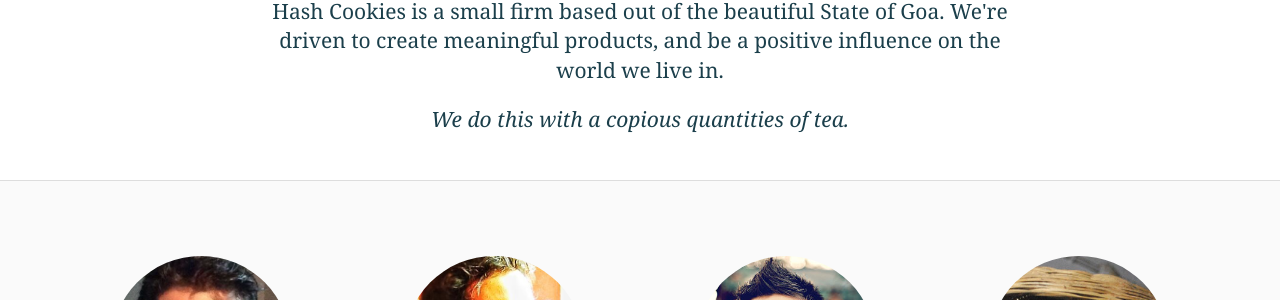
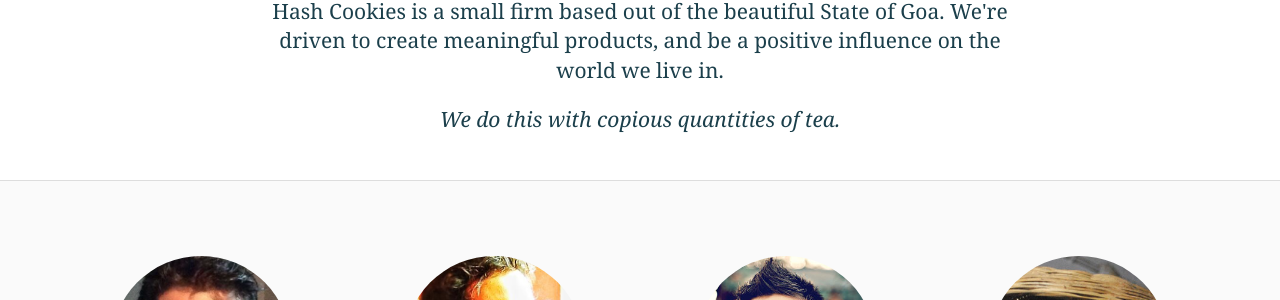
Before and after one commit to HashCookies/hashcookies.github.io, a Jekyll site: the page built from team.html, in a window 1280 px wide. Shown: the part 660-960 px from the top of the page. Built offline with Jekyll 4.4.1, drawn with Linux system fonts in a browser that asks for light colours; nearby versions of some CDN libraries; comment, search, counter and statistics services are not loaded.

Commit message:
General fixes

```diff
--- a/assets/js/main.js
+++ b/assets/js/main.js
@@ -51,7 +51,6 @@
 			$this.find('#cg-frame .address-bar')
 				.attr('width', $this.find('img.screenshot').width() - 90);
 		});
-
 	}
 
 
--- a/team.html
+++ b/team.html
@@ -390,7 +390,7 @@
 			</div>
 			<h2>behind the scenes</h2>
 			<p class="lead">Hash Cookies is a small firm based out of the beautiful State of Goa. We're driven to create meaningful products, and be a positive influence on the world we live in.</p>
-			<p class="lead"><em>We do this with a copious quantities of tea.</em></p>
+			<p class="lead"><em>We do this with copious quantities of tea.</em></p>
 		</div>
 	</div>
 </div>
```
